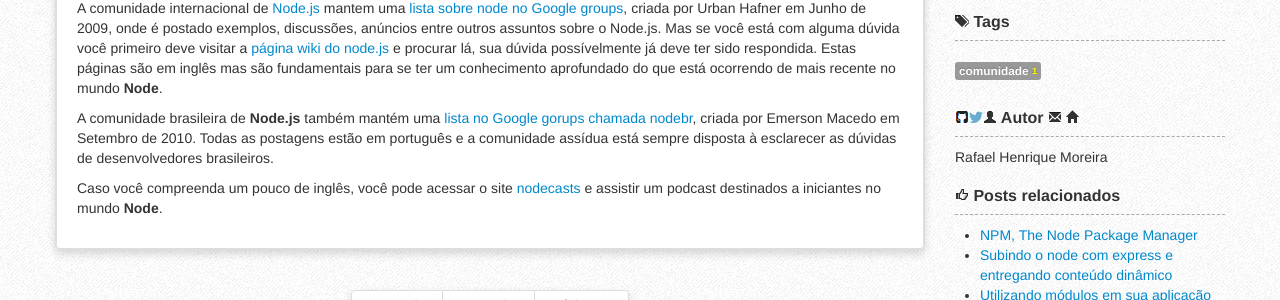
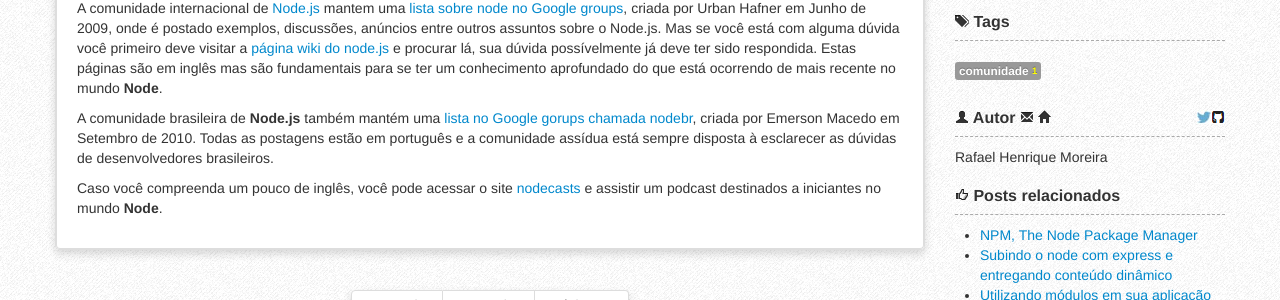
Before and after one commit to nodebr/NodeBR.com, a Jekyll site: the page built from _posts/2013-1-10-comunidades-de-node-js.md, in a window 1280 px wide. Shown: the part 347-647 px from the top of the page. Built offline with Jekyll 4.4.1, drawn with Linux system fonts in a browser that asks for light colours; comment, search, counter and statistics services are not loaded.

Commit message:
Mudando o layout dos icones do autor

```diff
--- a/_layouts/post.html
+++ b/_layouts/post.html
@@ -52,16 +52,16 @@
 
         <span class="author-icons">
           {% unless page.author.email == nil or page.author.email == empty %}
-            <a class="author-icon" href="mailto:{{ page.author.email }}"><i class="icon-envelope"></i></a>
+            <a href="mailto:{{ page.author.email }}"><i class="icon-envelope"></i></a>
           {% endunless %}
           {% unless page.author.url == nil or page.author.url == empty %}
-            <a class="author-icon" href="{{ page.author.url }}"><i class="icon-home"></i></a>
+            <a href="{{ page.author.url }}"><i class="icon-home"></i></a>
           {% endunless %}
           {% unless page.author.github == nil or page.author.github == empty %}
-            <a class="author-icon" href="https://github.com/{{ page.author.github }}" rel="nofollow"><img src="{{ site.url }}/img/github-icon.png" /></a>
+            <a href="https://github.com/{{ page.author.github }}" rel="nofollow"><img src="{{ site.url }}/img/github-icon.png" /></a>
           {% endunless %}
           {% unless page.author.twitter == nil or page.author.twitter == empty %}
-            <a class="author-icon" href="https://twitter.com/{{ page.author.twitter }}" rel="nofollow"><img src="{{ site.url }}/img/twitter-icon.png" /></a>
+            <a href="https://twitter.com/{{ page.author.twitter }}" rel="nofollow"><img src="{{ site.url }}/img/twitter-icon.png" /></a>
           {% endunless %}
         </span>
 
--- a/css/style.css
+++ b/css/style.css
@@ -98,7 +98,7 @@
 }
 
 .author-icons a img {
-  float: left;
+  float: right;
 }
 .author-icons a img {
   display: inline-block;
```
